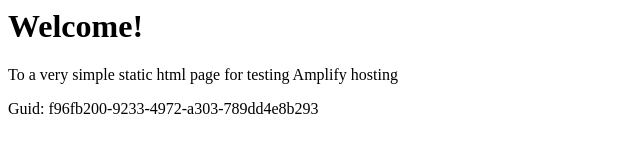
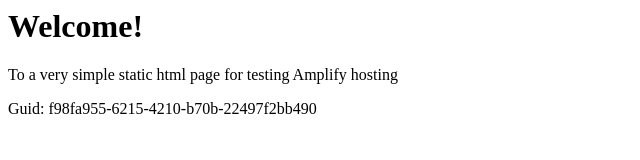
Before and after one commit to aws-aemilia-bom/Github-PR-Commit-Integration-Test-DoNotTouch-GithubWebhookPreviewCanaryTest-v1-preprod-ap-south-1, a website: page src/index.html in a window 1280 px wide. Shown: the full height of the page, 0-640 px from the left. Drawn offline with Linux system fonts and the light colour scheme.

Commit message:
commit from integ tests

```diff
--- a/src/index.html
+++ b/src/index.html
@@ -12,6 +12,6 @@
 <body>
     <h1>Welcome!</h1>
     <p>To a very simple static html page for testing Amplify hosting</p>
-    <p>Guid: f96fb200-9233-4972-a303-789dd4e8b293</p></body>
+    <p>Guid: f98fa955-6215-4210-b70b-22497f2bb490</p></body>
 
 </html>
```
